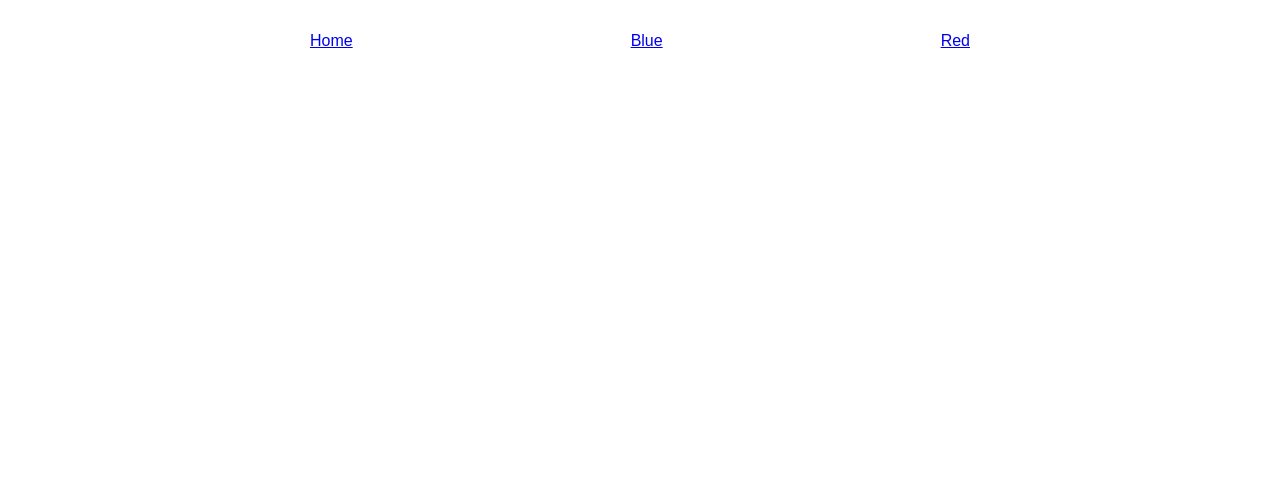
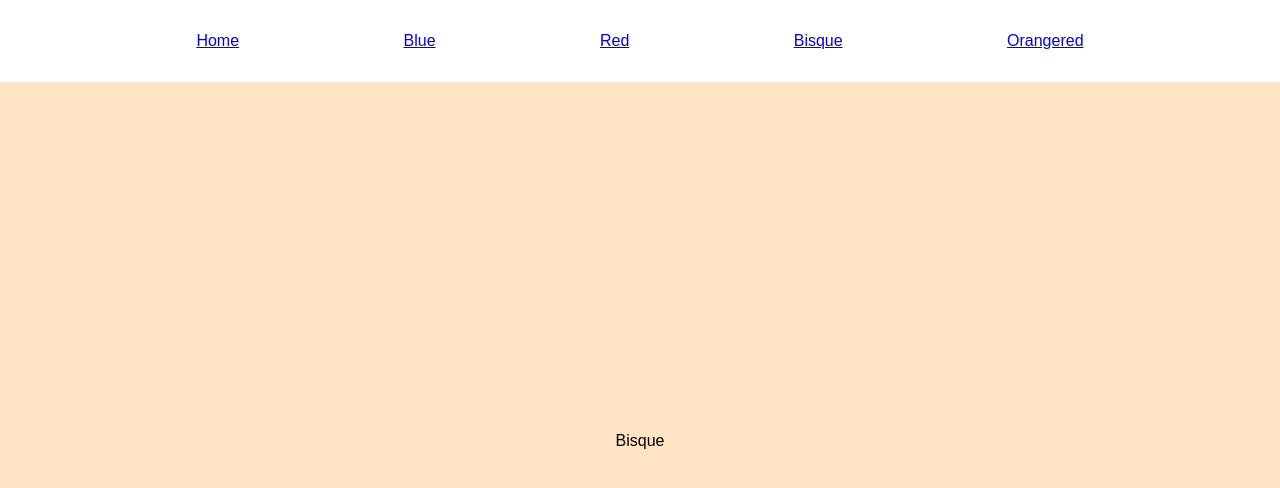
Before and after one commit to Nicholas671/workshop28, a React (Vite) app: page /bisque in a window 1280 px wide. Before the commit this address had no page. Shown: the top 488 px of the page. Built offline with nearby package versions, Linux system fonts and the light colour scheme.

Commit message:
bisque and orangered added

```diff
--- /dev/null
+++ b/src/components/Bisque.jsx
@@ -0,0 +1,10 @@
+import React from 'react'
+
+function Bisque() {
+    return (
+        <div className="bisque">Bisque</div>
+
+    )
+}
+
+export default Bisque
--- a/src/components/Main.jsx
+++ b/src/components/Main.jsx
@@ -2,6 +2,8 @@ import React from 'react'
 import { Routes, Route } from 'react-router-dom'
 import Red from './Red'
 import Blue from './Blue'
+import Bisque from './Bisque'
+import Orangered from './Orangered'
 
 function Main() {
     return (
@@ -9,6 +11,8 @@ function Main() {
             <Routes>
                 <Route path="/blue" element={<Blue />}></Route>
                 <Route path="/red" element={<Red />}></Route>
+                <Route path="/bisque" element={<Bisque />}></Route>
+                <Route path="/orangered" element={<Orangered />}></Route>
             </Routes>
         </div>
 
--- a/src/components/Navbar.jsx
+++ b/src/components/Navbar.jsx
@@ -7,6 +7,8 @@ function navbar() {
             <Link to="/">Home</Link>
             <Link to="/blue">Blue</Link>
             <Link to="/red">Red</Link>
+            <Link to="/bisque">Bisque</Link>
+            <Link to="/orangered">Orangered</Link>
         </div>
     )
 }
--- /dev/null
+++ b/src/components/Orangered.jsx
@@ -0,0 +1,9 @@
+import React from 'react'
+
+function Orangered() {
+    return (
+        <div className="orangered">Orangered</div>
+    )
+}
+
+export default Orangered
--- a/src/index.css
+++ b/src/index.css
@@ -44,3 +44,13 @@ body>div {
   background-color: #275db3;
   color: white;
 }
+
+.bisque {
+  background-color: #ffe4c4;
+  color: black;
+}
+
+.orangered {
+  background-color: #ff4500;
+  color: white;
+}
```
